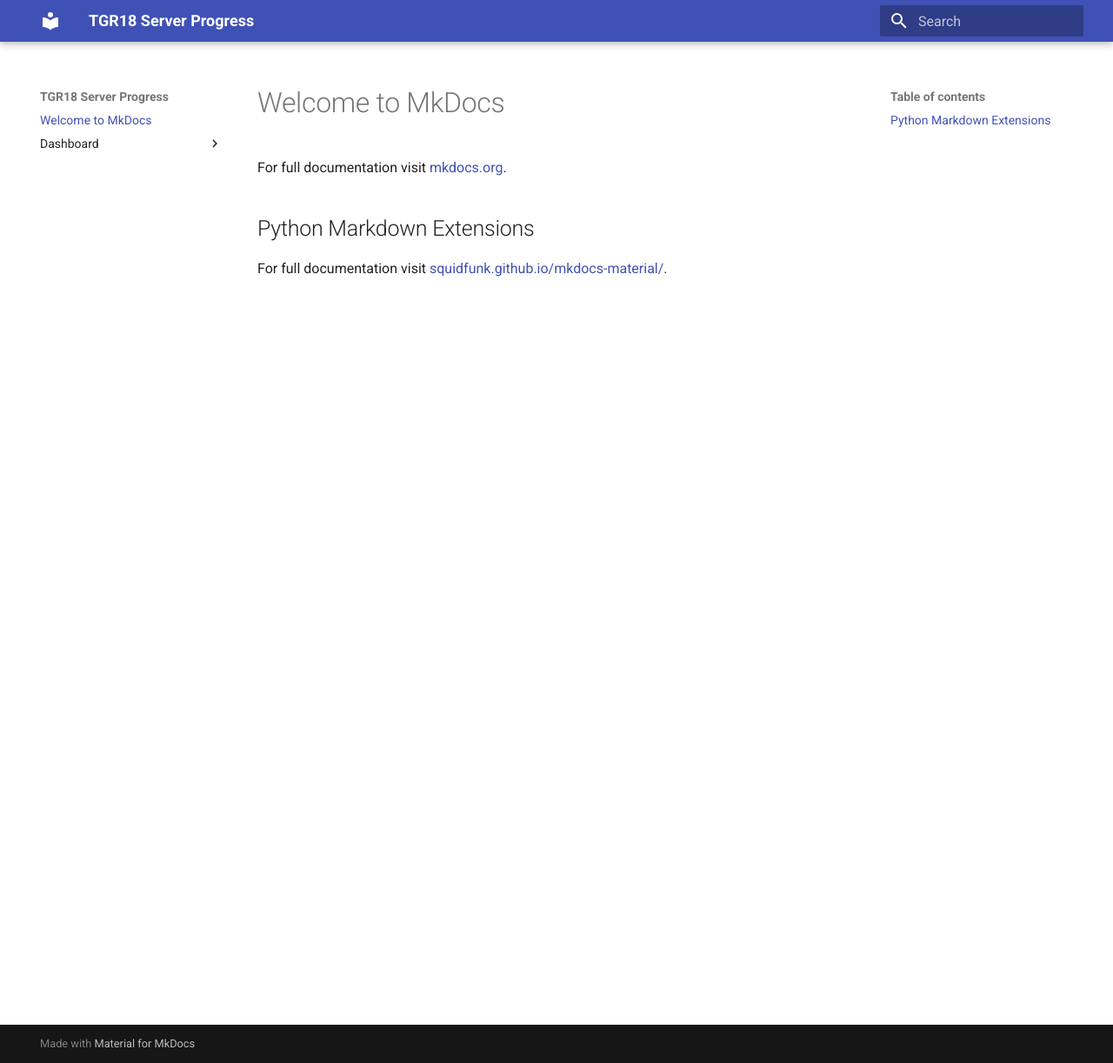
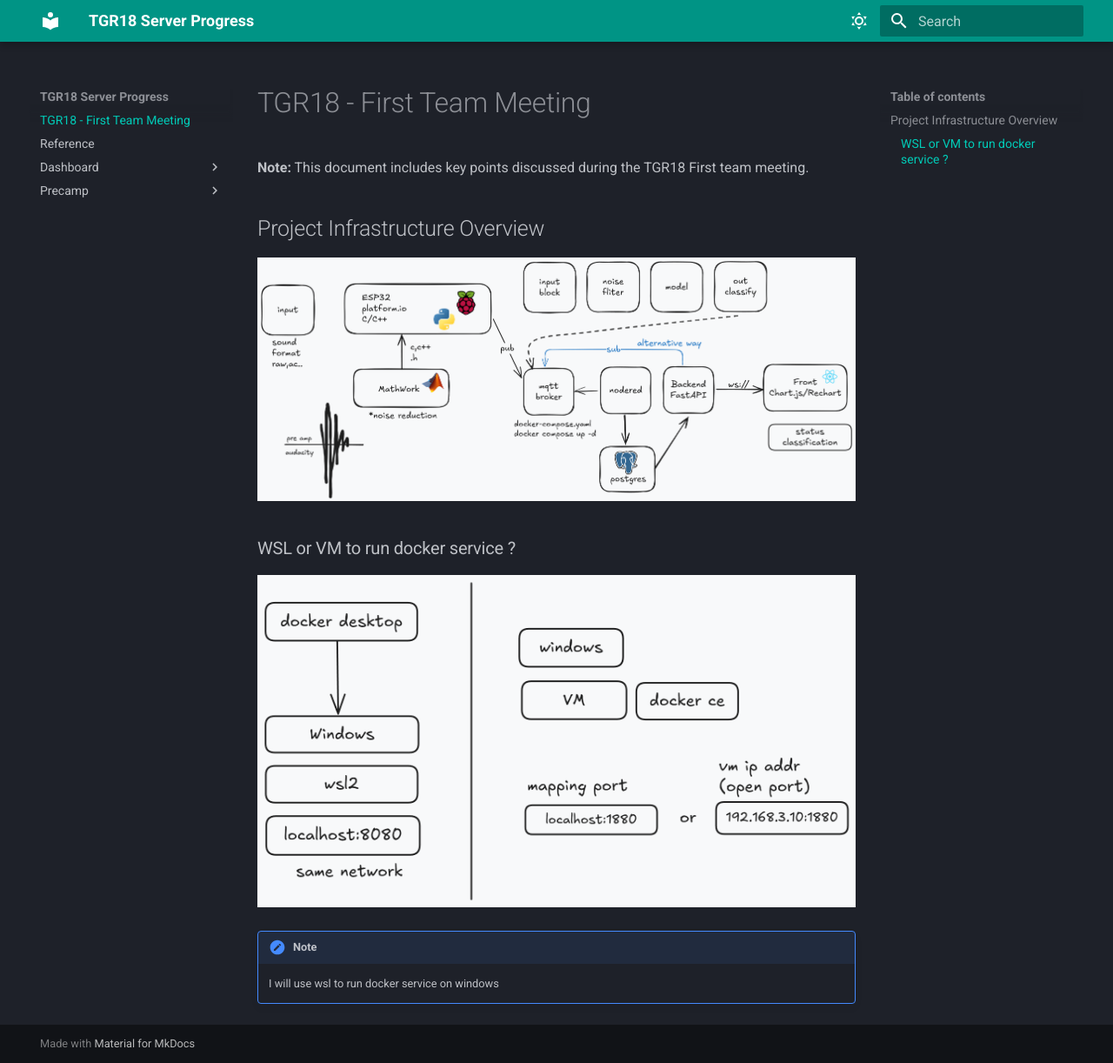
Before and after one commit to PAOPAKEM/TGR18-Server, an MkDocs documentation site: the page built from docs/index.md, in a window 1280 px wide and 1222 px high. Shown: the whole window at 87% size. Built offline with MkDocs 1.6.1 and Material for MkDocs 9.7.7, drawn with Linux system fonts in a browser that asks for light colours.

Commit message:
update document

```diff
--- a/docs/index.md
+++ b/docs/index.md
@@ -1,7 +1,15 @@
-# Welcome to MkDocs
+# TGR18 - First Team Meeting
 
-For full documentation visit [mkdocs.org](https://www.mkdocs.org).
+**Note:** This document includes key points discussed during the TGR18 First team meeting.
 
-## Python Markdown Extensions
+## Project Infrastructure Overview
 
-For full documentation visit [squidfunk.github.io/mkdocs-material/](https://squidfunk.github.io/mkdocs-material/setup/extensions/python-markdown-extensions/).
+![infra of project](./assets/infrastructure.png)
+
+### WSL or VM to run docker service ?
+
+![Which one to run docker service ?](./assets/wsl_or_vm.png)
+
+!!! note
+
+    I will use wsl to run docker service on windows
--- a/mkdocs.yml
+++ b/mkdocs.yml
@@ -1,6 +1,22 @@
 site_name: TGR18 Server Progress
 theme:
   name: material
+  palette:
+    # Dark Mode
+    - scheme: slate
+      toggle:
+        icon: material/weather-sunny
+        name: Dark mode
+      primary: teal
+      accent: cyan
+
+    # Light Mode
+    - scheme: default
+      toggle:
+        icon: material/weather-night
+        name: Light mode
+      primary: teal
+      accent: cyan
 
 markdown_extensions:
   - pymdownx.highlight:
@@ -10,3 +26,5 @@
   - pymdownx.inlinehilite
   - pymdownx.snippets
   - pymdownx.superfences
+  - admonition
+  - pymdownx.details
```
Also changed, not shown: docs/Dashboard/Design.md (+2 -2 lines), docs/precamp/MQTT-Docker.md (added, +168 -0 lines), docs/ref.md (added, +10 -0 lines), docs/assets/data-ink.png (renamed from assets/images/data-ink.png), docs/assets/infrastructure.png (added), docs/assets/logo.png (added), docs/assets/mqtt_pub_sub.png (added), docs/assets/wsl_or_vm.png (added), 1 other file.
